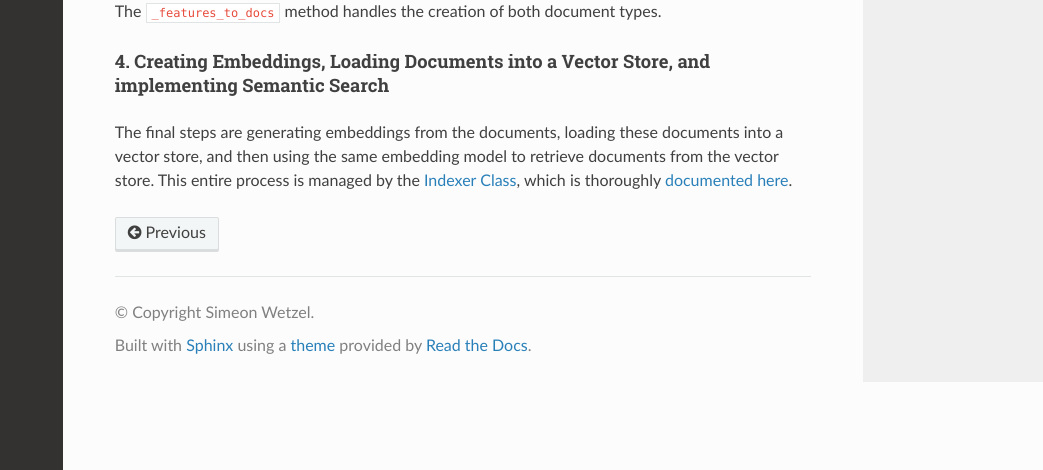
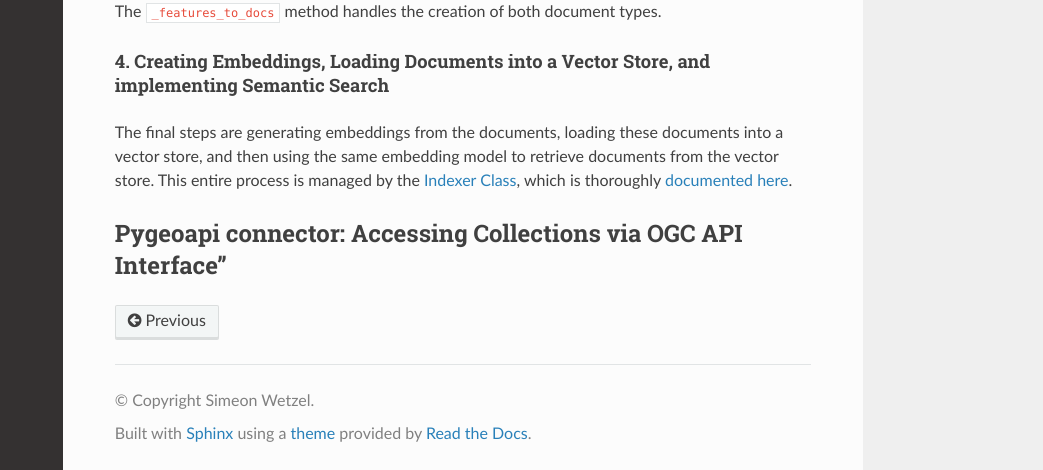
Before and after one commit to simeonwetzel/sdsadocs, a Sphinx documentation site: the page built from docs/connectors.md, in a window 1280 px wide and 900 px high, scrolled down 4361 px, cut to the strip 430-900 px from the top of the window. Shown: the whole strip, without its empty margins (237-1280 px from the left). Built offline with Sphinx 7.4.7 and the Read the Docs theme 2.0.0, drawn with Linux system fonts in a browser that asks for light colours; some of the changed text lies outside the part shown.

Commit message:
Update connectors.md

```diff
--- a/docs/connectors.md
+++ b/docs/connectors.md
@@ -163,3 +163,5 @@ The `_features_to_docs` method handles the creation of both document types.
 #### 4. Creating Embeddings, Loading Documents into a Vector Store, and implementing Semantic Search
 
 The final steps are generating embeddings from the documents, loading these documents into a vector store, and then using the same embedding model to retrieve documents from the vector store. This entire process is managed by the [Indexer Class](https://github.com/52North/innovation-prize/blob/6b1ab1c2532eefe30d2e6849ea28ced2e50e49e1/search-app/server/indexing/indexer.py), which is thoroughly [documented here](https://sdsadocs.readthedocs.io/en/latest/architecture.html#indexer-class).
+
+## Pygeoapi connector: Accessing Collections via OGC API Interface"
```
